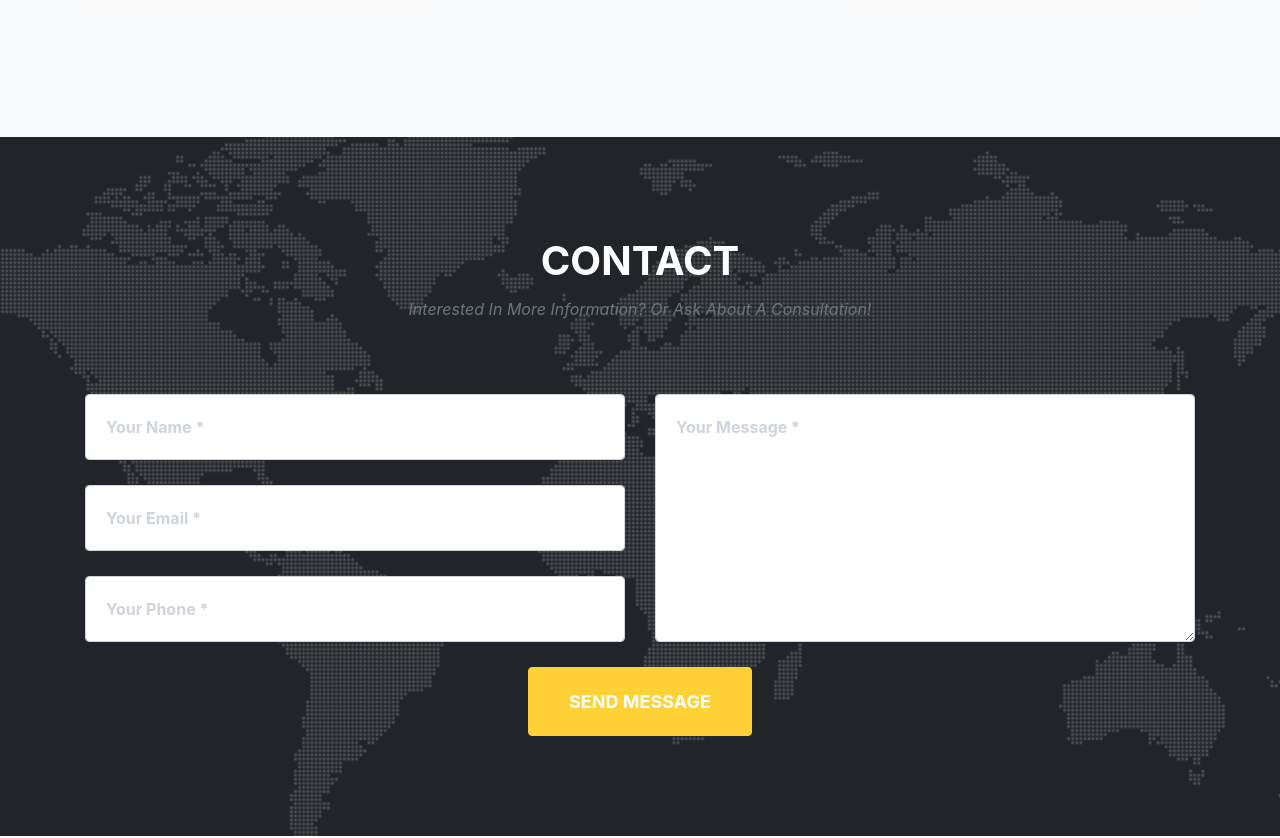
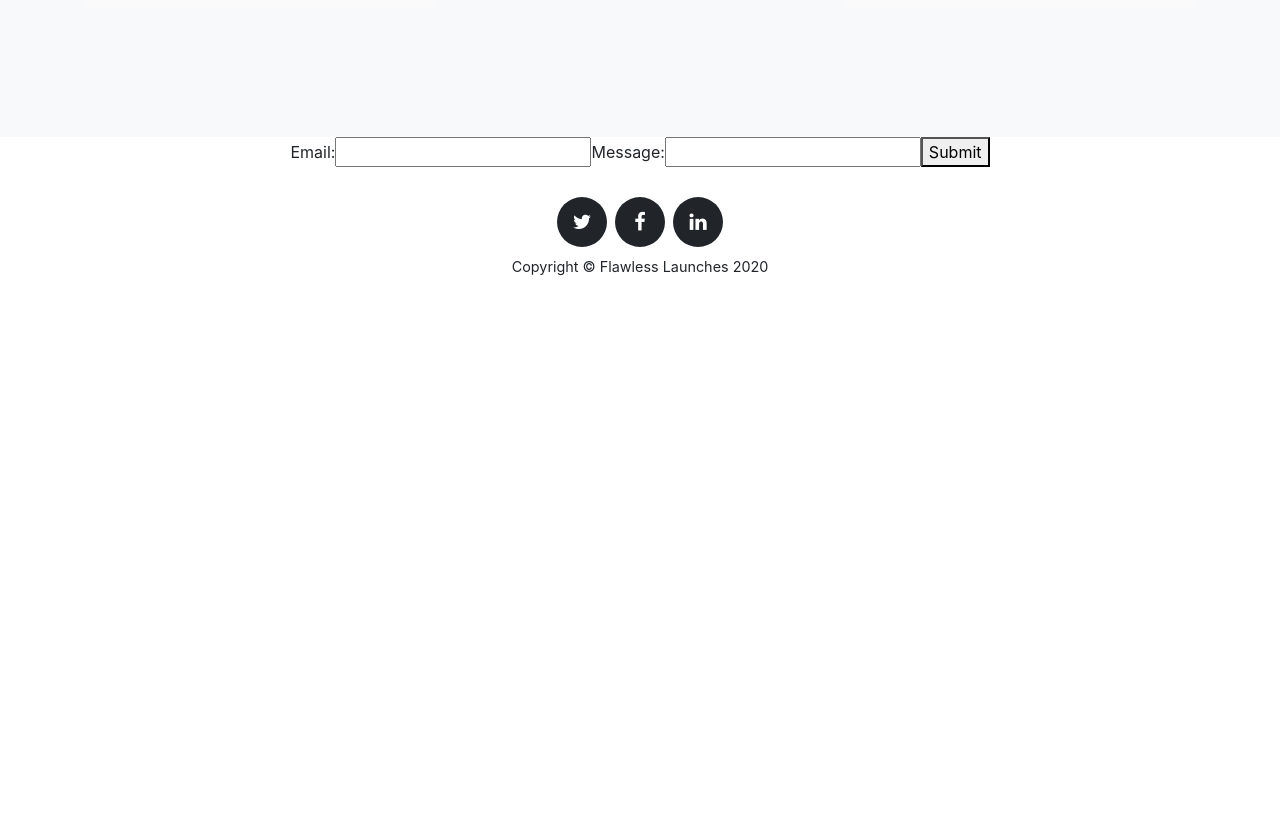
Before and after one commit to kmeersman624/flawlesslaunches, a React (Create React App) app: page / in a window 1280 px wide. Shown: the part 2480-3318 px from the top of the page. After the commit the page ends 2792 px from the top, so only its background shows below. Built offline with nearby package versions, Linux system fonts and the light colour scheme.

Commit message:
got email working/sending

```diff
--- a/src/components/Contact.jsx
+++ b/src/components/Contact.jsx
@@ -1,143 +1,314 @@
 import React from "react";
-import axios from "axios";
+// import axios from "axios";
 import "../App.css";
 
-class App extends React.Component {
+export default class MyForm extends React.Component {
   constructor(props) {
     super(props);
+    this.submitForm = this.submitForm.bind(this);
     this.state = {
-      name: "",
-      email: "",
-      phone: "",
-      message: "",
+      status: ""
     };
   }
 
-  handleSubmit(e) {
-    e.preventDefault();
-    axios({
-      method: "POST",
-      url: "https://localhost:3002/send",
-      data: this.state,
-    }).then((response) => {
-      if (response.data.status === "success") {
-        alert("Message Sent");
-        this.resetForm();
-      } else if (response.data.status === "fail") {
-        alert("Message failed to send");
-      }
-    });
-  }
   render() {
+    const { status } = this.state;
     return (
-      <section className="page-section" id="contact">
-        <div className="container">
-          <div className="row">
-            <div className="col-lg-12 text-center">
-              <h2 className="section-heading text-uppercase">Contact</h2>
-              <h3 className="section-subheading text-muted">
-                Interested In More Information? Or Ask About A Consultation!
-              </h3>
-            </div>
-          </div>
-          <div className="row">
-            <div className= "col-lg-12">
-              <form
-                id="contactForm"
-                onSubmit={this.handleSubmit.bind(this)}
-                method="POST"
-                name="sentMessage"
-                noValidate="noValidate"
-              >
-                <div className="row">
-                  <div className="col-md-6">
-                    <div className="form-group">
-                      <input
-                        className="form-control"
-                        id="name"
-                        type="text"
-                        placeholder="Your Name *"
-                        value={this.state.name}
-                        onChange={this.onNameChange.bind(this)}
-                        required="required"
-                        data-validation-required-message="Please enter your name."
-                      />
-                      <p className="help-block text-danger"></p>
-                    </div>
-                    <div className="form-group">
-                      <input
-                        className="form-control"
-                        id="email"
-                        type="email"
-                        placeholder="Your Email *"
-                        value={this.state.email}
-                        onChange={this.onEmailChange.bind(this)}
-                        required="required"
-                        data-validation-required-message="Please enter your email address."
-                      />
-                      <p className="help-block text-danger"></p>
-                    </div>
-                    <div className="form-group">
-                      <input
-                        className="form-control"
-                        id="phone"
-                        type="tel"
-                        placeholder="Your Phone *"
-                        value={this.state.phone}
-                        onChange={this.onPhoneChange.bind(this)}
-                        data-validation-required-message="Please enter your phone number."
-                      />
-                      <p className="help-block text-danger"></p>
-                    </div>
-                  </div>
-                  <div className="col-md-6">
-                    <div className="form-group">
-                      <textarea
-                        className="form-control"
-                        id="message"
-                        placeholder="Your Message *"
-                        value={this.state.message}
-                        onChange={this.onMessageChange.bind(this)}
-                        required="required"
-                        data-validation-required-message="Please enter a message."
-                      ></textarea>
-                      <p className="help-block text-danger"></p>
-                    </div>
-                  </div>
-                  <div className="clearfix"></div>
-                  <div className="col-lg-12 text-center">
-                    <div id="success"></div>
-                    <button
-                      id="sendMessageButton"
-                      className="btn btn-primary btn-xl text-uppercase"
-                      type="submit"
-                    >
-                      Send Message
-                    </button>
-                  </div>
-                </div>
-              </form>
-            </div>
-          </div>
-        </div>
-      </section>
+      <form
+        onSubmit={this.submitForm}
+        action="https://formspree.io/xdowqbrv"
+        method="POST"
+      >
+
+        <label>Email:</label>
+        <input type="email" name="email" />
+        <label>Message:</label>
+        <input type="text" name="message" />
+        {status === "SUCCESS" ? <p>Thanks!</p> : <button>Submit</button>}
+        {status === "ERROR" && <p>Ooops! There was an error.</p>}
+      </form>
     );
   }
-  onNameChange(event) {
-    this.setState({ name: event.target.value });
-  }
 
-  onEmailChange(event) {
-    this.setState({ email: event.target.value });
-  }
-
-  onPhoneChange(event) {
-    this.setState({ phone: event.target.value });
-  }
-
-  onMessageChange(event) {
-    this.setState({ message: event.target.value });
+  submitForm(ev) {
+    ev.preventDefault();
+    const form = ev.target;
+    const data = new FormData(form);
+    const xhr = new XMLHttpRequest();
+    xhr.open(form.method, form.action);
+    xhr.setRequestHeader("Accept", "application/json");
+    xhr.onreadystatechange = () => {
+      if (xhr.readyState !== XMLHttpRequest.DONE) return;
+      if (xhr.status === 200) {
+        form.reset();
+        this.setState({ status: "SUCCESS" });
+      } else {
+        this.setState({ status: "ERROR" });
+      }
+    };
+    xhr.send(data);
   }
 }
 
-export default App;
+// export default class MyForm extends React.Component {
+//   constructor(props) {
+//     super(props);
+//     this.submitForm = this.submitForm.bind(this);
+//     this.state = {
+//       status: "",
+//     };
+//   }
+
+//   render() {
+//     const { status } = this.state;
+//     return (
+//       <form onSubmit={this.submitForm}
+//       action="https://formspree.io/xdowqbrv"
+//       method="POST">
+//       <section className="page-section" id="contact">
+//         <div className="container">
+//           <div className="row">
+//             <div className="col-lg-12 text-center">
+//               <h2 className="section-heading text-uppercase">Contact</h2>
+//               <h3 className="section-subheading text-muted">
+//                 Interested In More Information? Or Ask About A Consultation!
+//               </h3>
+//             </div>
+//           </div>
+//           <div className="row">
+//             <div className="col-lg-12">
+//               <form
+//                 id="contactForm"
+//                 name="sentMessage"
+//                 noValidate="noValidate"
+//               >
+//                 <div className="row">
+//                   <div className="col-md-6">
+//                     <div className="form-group">
+//                       <input
+//                         className="form-control"
+//                         id="name"
+//                         type="text"
+//                         placeholder="Your Name *"
+//                         required="required"
+//                         data-validation-required-message="Please enter your name."
+//                       />
+//                       <p className="help-block text-danger"></p>
+//                     </div>
+//                     <div className="form-group">
+//                       <input
+//                         className="form-control"
+//                         id="email"
+//                         type="email"
+//                         placeholder="Your Email *"
+//                         required="required"
+//                         data-validation-required-message="Please enter your email address."
+//                       />
+//                       <p className="help-block text-danger"></p>
+//                     </div>
+//                     <div className="form-group">
+//                       <input
+//                         className="form-control"
+//                         id="phone"
+//                         type="tel"
+//                         placeholder="Your Phone *"
+//                         required="required"
+//                         data-validation-required-message="Please enter your phone number."
+//                       />
+//                       <p className="help-block text-danger"></p>
+//                     </div>
+//                   </div>
+//                   <div className="col-md-6">
+//                     <div className="form-group">
+//                       <textarea
+//                         className="form-control"
+//                         id="message"
+//                         placeholder="Your Message *"
+//                         required="required"
+//                         data-validation-required-message="Please enter a message."
+//                       ></textarea>
+//                       <p className="help-block text-danger"></p>
+//                     </div>
+//                   </div>
+//                   <div className="clearfix"></div>
+//                   <div className="col-lg-12 text-center">
+//                     <div id="success"></div>
+
+//                     {status === "SUCCESS" ? <p>Thanks!</p> : <button
+//                       id="sendMessageButton"
+//                       className="btn btn-primary btn-xl text-uppercase"
+//                       type="submit"
+//                     >
+//                       Send Message
+//                     </button>
+//                     }
+//                     {status === "ERROR" && <p>Ooops! There was an error.</p>}
+//                   </div>
+//                 </div>
+//               </form>
+//             </div>
+//           </div>
+//         </div>
+//       </section>
+//       </form>
+//     );
+//   }
+
+//   submitForm(ev) {
+//     ev.preventDefault();
+//     const form = ev.target;
+//     const data = new FormData(form);
+//     const xhr = new XMLHttpRequest();
+//     xhr.open(form.method, form.action);
+//     xhr.setRequestHeader("Accept", "application/json");
+//     xhr.onreadystatechange = () => {
+//       if (xhr.readyState !== XMLHttpRequest.DONE) return;
+//       if (xhr.status === 200) {
+//         form.reset();
+//         this.setState({ status: "SUCCESS" });
+//       } else {
+//         this.setState({ status: "ERROR" });
+//       }
+//     };
+//     xhr.send(data);
+//   }
+// }
+// class App extends React.Component {
+//   constructor(props) {
+//     super(props);
+//     this.state = {
+//       name: "",
+//       email: "",
+//       phone: "",
+//       message: "",
+//     };
+//   }
+
+//   handleSubmit(e) {
+//     e.preventDefault();
+//     axios({
+//       method: "POST",
+//       url: "https://localhost:3002/send",
+//       data: this.state,
+//     }).then((response) => {
+//       if (response.data.status === "success") {
+//         alert("Message Sent");
+//         this.resetForm();
+//       } else if (response.data.status === "fail") {
+//         alert("Message failed to send");
+//       }
+//     });
+//   }
+//   render() {
+//     return (
+//       <section className="page-section" id="contact">
+//         <div className="container">
+//           <div className="row">
+//             <div className="col-lg-12 text-center">
+//               <h2 className="section-heading text-uppercase">Contact</h2>
+//               <h3 className="section-subheading text-muted">
+//                 Interested In More Information? Or Ask About A Consultation!
+//               </h3>
+//             </div>
+//           </div>
+//           <div className="row">
+//             <div className= "col-lg-12">
+//               <form
+//                 id="contactForm"
+//                 onSubmit={this.handleSubmit.bind(this)}
+//                 method="POST"
+//                 name="sentMessage"
+//                 noValidate="noValidate"
+//               >
+//                 <div className="row">
+//                   <div className="col-md-6">
+//                     <div className="form-group">
+//                       <input
+//                         className="form-control"
+//                         id="name"
+//                         type="text"
+//                         placeholder="Your Name *"
+//                         value={this.state.name}
+//                         onChange={this.onNameChange.bind(this)}
+//                         required="required"
+//                         data-validation-required-message="Please enter your name."
+//                       />
+//                       <p className="help-block text-danger"></p>
+//                     </div>
+//                     <div className="form-group">
+//                       <input
+//                         className="form-control"
+//                         id="email"
+//                         type="email"
+//                         placeholder="Your Email *"
+//                         value={this.state.email}
+//                         onChange={this.onEmailChange.bind(this)}
+//                         required="required"
+//                         data-validation-required-message="Please enter your email address."
+//                       />
+//                       <p className="help-block text-danger"></p>
+//                     </div>
+//                     <div className="form-group">
+//                       <input
+//                         className="form-control"
+//                         id="phone"
+//                         type="tel"
+//                         placeholder="Your Phone *"
+//                         value={this.state.phone}
+//                         onChange={this.onPhoneChange.bind(this)}
+//                         data-validation-required-message="Please enter your phone number."
+//                       />
+//                       <p className="help-block text-danger"></p>
+//                     </div>
+//                   </div>
+//                   <div className="col-md-6">
+//                     <div className="form-group">
+//                       <textarea
+//                         className="form-control"
+//                         id="message"
+//                         placeholder="Your Message *"
+//                         value={this.state.message}
+//                         onChange={this.onMessageChange.bind(this)}
+//                         required="required"
+//                         data-validation-required-message="Please enter a message."
+//                       ></textarea>
+//                       <p className="help-block text-danger"></p>
+//                     </div>
+//                   </div>
+//                   <div className="clearfix"></div>
+//                   <div className="col-lg-12 text-center">
+//                     <div id="success"></div>
+//                     <button
+//                       id="sendMessageButton"
+//                       className="btn btn-primary btn-xl text-uppercase"
+//                       type="submit"
+//                     >
+//                       Send Message
+//                     </button>
+//                   </div>
+//                 </div>
+//               </form>
+//             </div>
+//           </div>
+//         </div>
+//       </section>
+//     );
+//   }
+//   onNameChange(event) {
+//     this.setState({ name: event.target.value });
+//   }
+
+//   onEmailChange(event) {
+//     this.setState({ email: event.target.value });
+//   }
+
+//   onPhoneChange(event) {
+//     this.setState({ phone: event.target.value });
+//   }
+
+//   onMessageChange(event) {
+//     this.setState({ message: event.target.value });
+//   }
+// }
+
+// export default App;
```
Also changed, not shown: 1 other file (tests, documents, lock files or other folders).
